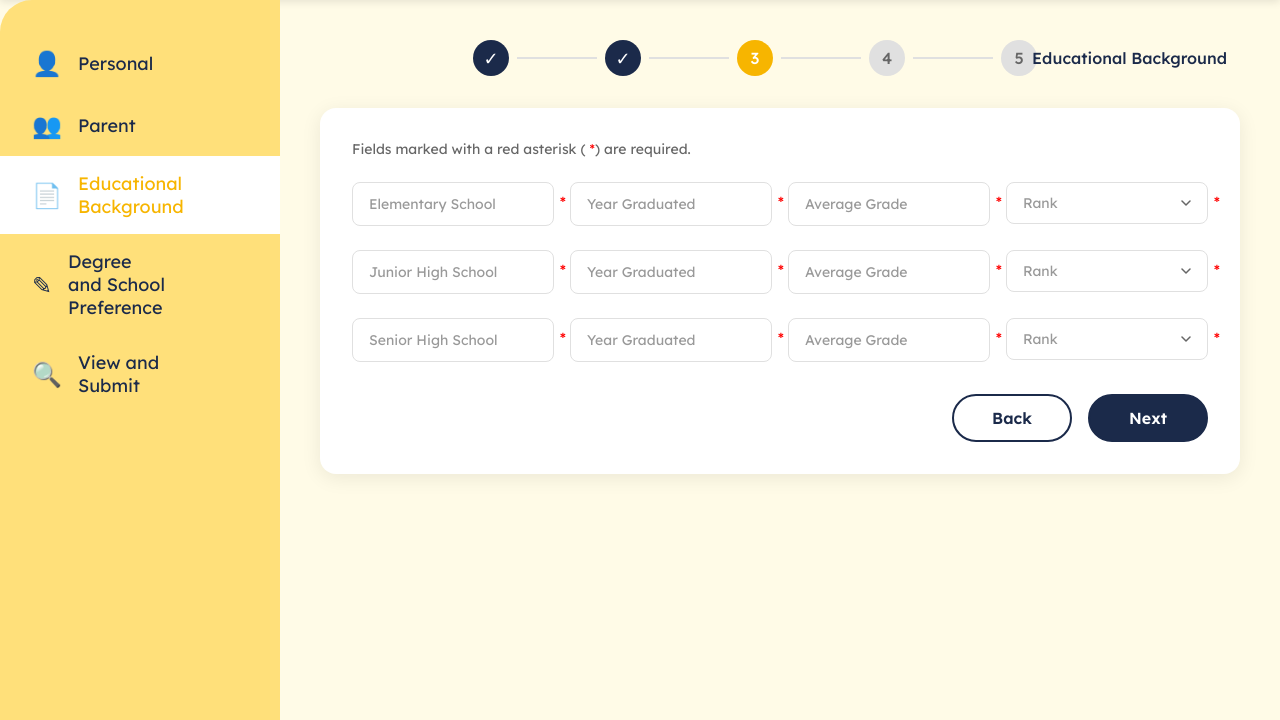
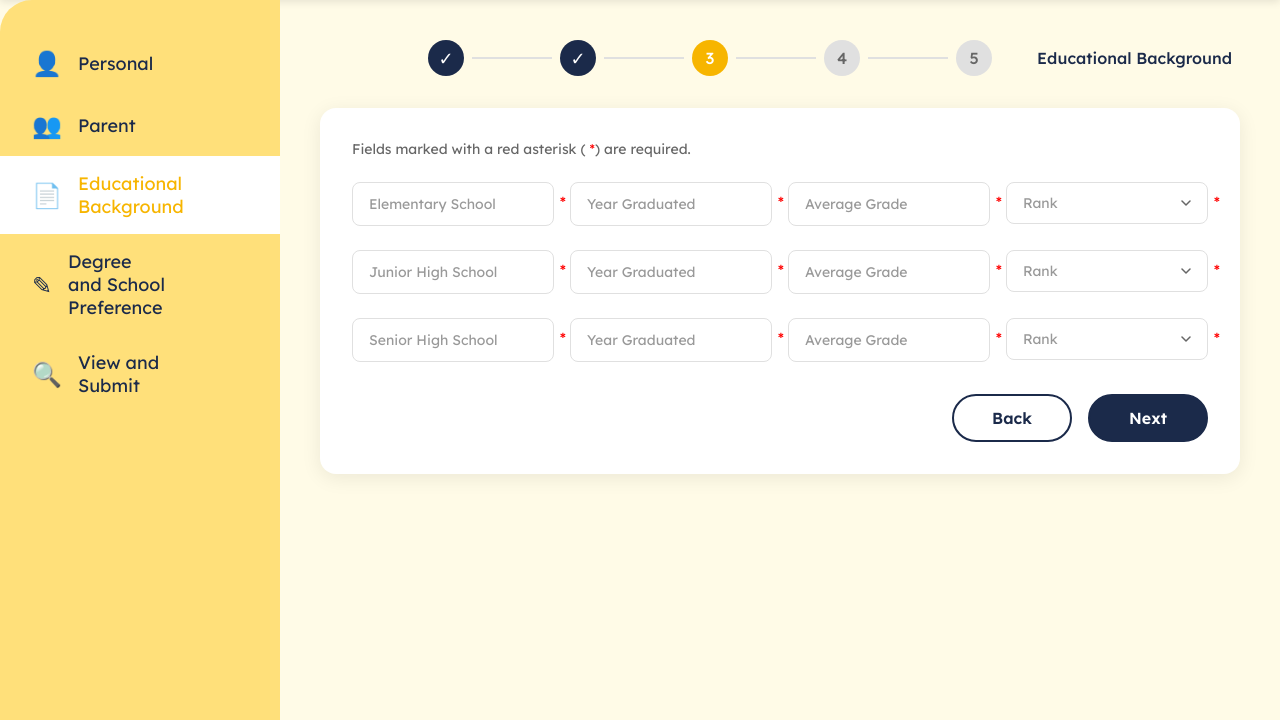
Before and after one commit to Rorenzue/InfoMan-Project-Group-3, a PHP site: page /pages/educationaldesign.html in a window 1280 px wide. Shown: the part 84-804 px from the top of the page. Run offline with PHP 8.4, Linux system fonts and the light colour scheme.

Commit message:
Update educationaldesign.css

```diff
--- a/infoman_ui/static/css/educationaldesign.css
+++ b/infoman_ui/static/css/educationaldesign.css
@@ -87,7 +87,7 @@ body {
     align-items: center;
     margin-bottom: 32px;
     position: relative;
-    padding-right: 50px;
+    padding-right: 140px;
 }
 
 .step {
@@ -125,9 +125,10 @@ body {
 
 .step-label {
     position: absolute;
-    right: -140px;
+    right: -100px;
     color: #1B2A4A;
     font-weight: 500;
+    white-space: nowrap;
 }
 
 .form-card {
```
